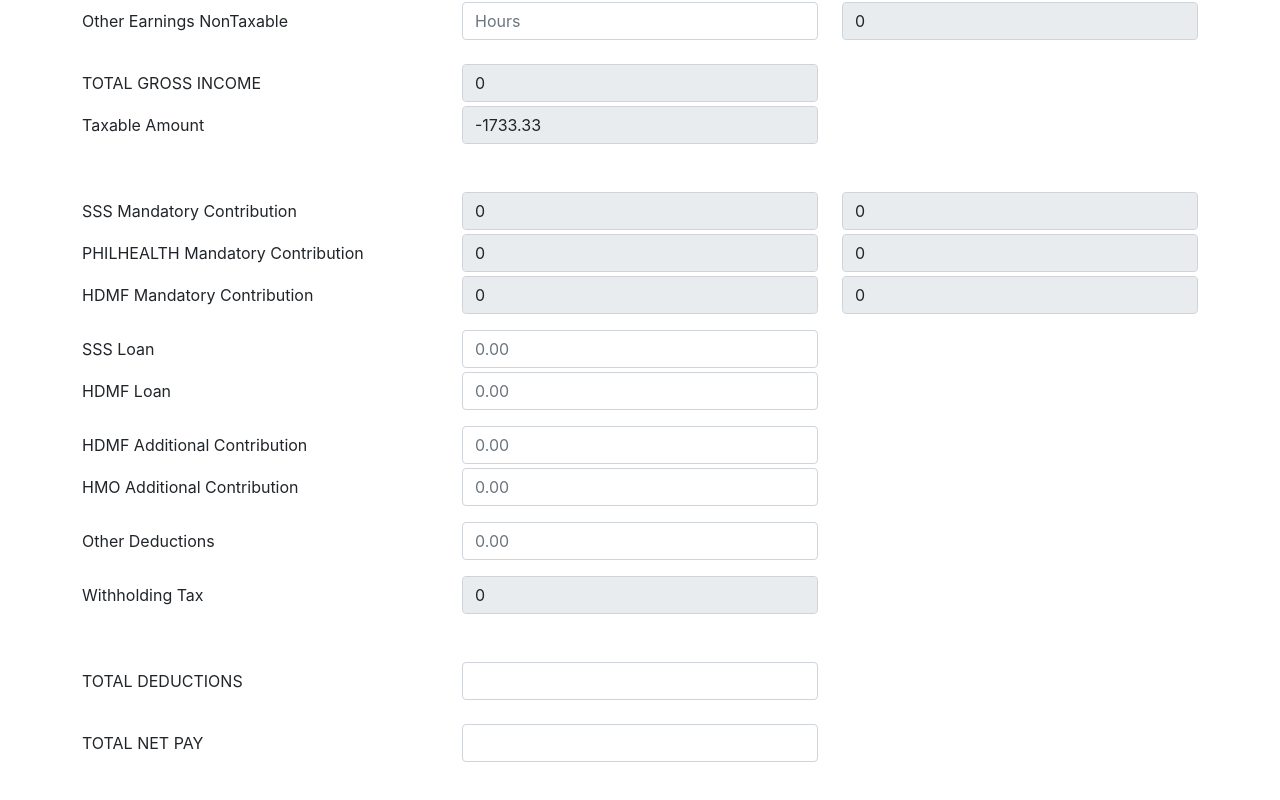
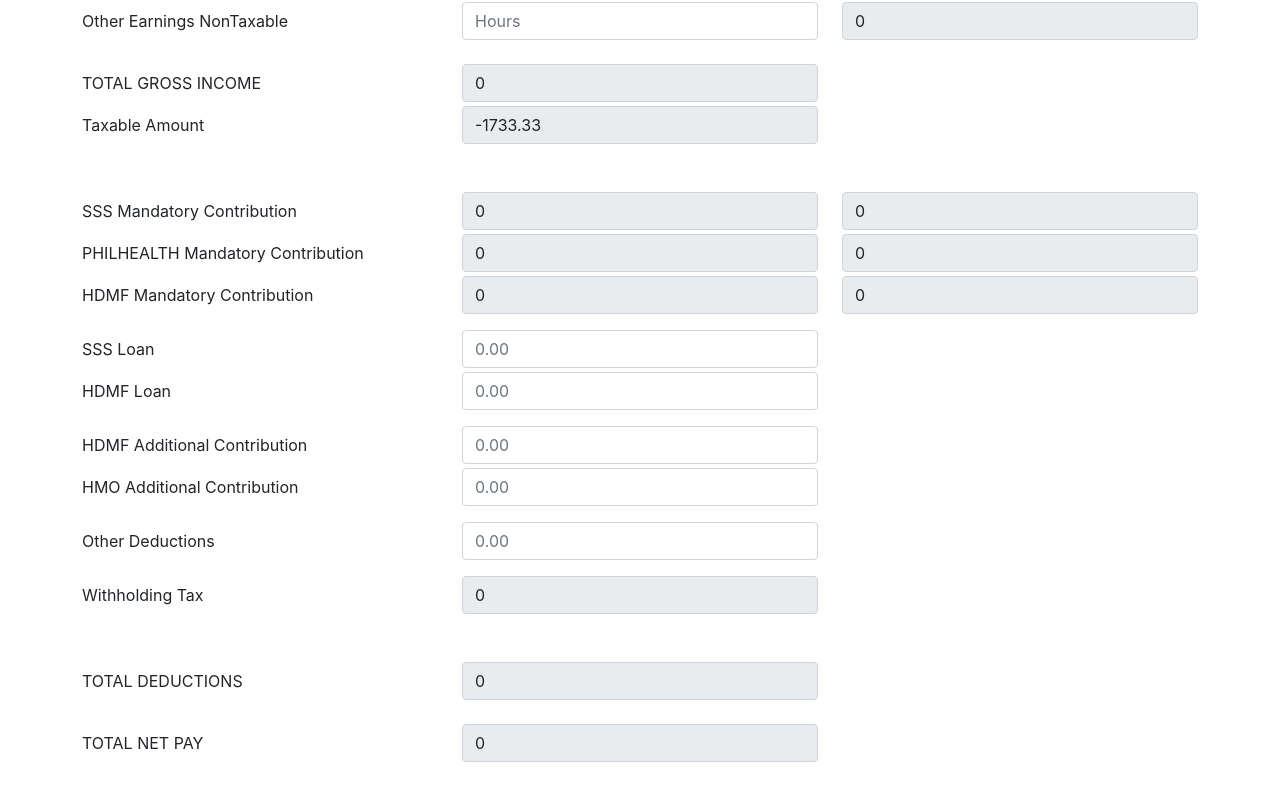
Before and after one commit to johnnybravo916/train-calculator, a React (Create React App) app in the folder zz-calculator/: page / in a window 1280 px wide. Shown: the part 1368-2168 px from the top of the page. Built offline with nearby package versions, Linux system fonts and the light colour scheme.

Commit message:
added total deductions and net pay

```diff
--- a/zz-calculator/src/App.js
+++ b/zz-calculator/src/App.js
@@ -15,7 +15,6 @@ const App = () => {
         gross: 0.0,
         taxable: 0.0,
         deductions: 0.0,
-        net: 0.0,
     });
     const [rate, setRate] = useState({
         monthly: 0.0,
@@ -23,6 +22,7 @@ const App = () => {
         daily: 0.0,
         hourly: 0.0,
     });
+
     const [sss, setSSS] = useState({
         monthly: 0,
         semi_monthly: 0,
@@ -37,6 +37,7 @@ const App = () => {
         semi_monthly: 0,
     });
     const [withholding, setWithholding] = useState(0);
+    const [net, setNet] = useState(0);
     const [contribution, setContribution] = useState({
         sss: 0.0,
         hdmf: 0.0,
@@ -143,9 +144,23 @@ const App = () => {
             default:
                 console.log("error withholding tax");
         }
-        console.log(withholding_value);
         setWithholding(withholding_value);
     };
+
+    useEffect(() => {
+        let deductions = sss.semi_monthly + ph.semi_monthly + hdmf.semi_monthly + contribution.sss + contribution.hdmf + contribution.hdmf_add + contribution.hmo_add + contribution.other  + withholding
+        setPay((prevValue)=>{
+            return{
+                ...prevValue,
+                deductions: deductions,
+            }
+        })
+    }, [sss, ph, hdmf, contribution, withholding]);
+
+    useEffect(()=>{
+        let netvalue = pay.gross - pay.deductions
+        setNet(netvalue)
+    },[pay])
 
     const calcSSS = (monthly) => {
         let value = 0;
@@ -404,7 +419,7 @@ const App = () => {
                         <Other handleContribution={handleContribution} />
                         <Tax withholding={withholding} />
                     </div>
-                    <Total pay={pay} />
+                    <Total pay={pay} net={net}/>
                 </div>
             </div>
         </div>
--- a/zz-calculator/src/Total.jsx
+++ b/zz-calculator/src/Total.jsx
@@ -1,31 +1,43 @@
 import React from "react";
 
-const Total = () => {
+const Total = ({pay, net}) => {
     return (
         <div className="block-total">
             <div className="block-total__deductions mb-4">
                 <div className="row mb-1">
                 <label
-                        htmlFor="daily_rate"
+                    htmlFor="total_deductions"
                     className="col-sm-4 col-form-label"
                 >
                         TOTAL DEDUCTIONS
                     </label>
                     <div className="col-sm-4">
-                        <input type="text" className="form-control" />
+                    <input
+                        className="form-control"
+                        name="total_deductions"
+                        value={pay.deductions}
+                        readOnly
+                        type="number"
+                    />
                     </div>
                 </div>
             </div>
             <div className="block-total__net mb-5">
                 <div className="row mb-1">
                 <label
-                        htmlFor="daily_rate"
+                    htmlFor="total_net_pay"
                     className="col-sm-4 col-form-label"
                 >
                         TOTAL NET PAY
                     </label>
                     <div className="col-sm-4">
-                        <input type="text" className="form-control" />
+                    <input
+                        className="form-control"
+                        name="total_net_pay"
+                        value={net}
+                        readOnly
+                        type="number"
+                    />
                     </div>
                 </div>
             </div>
```
Also changed, not shown: zz-calculator/src/Earnings.jsx (+2 -6 lines). Lines whose indentation alone changed are shown as unchanged.
